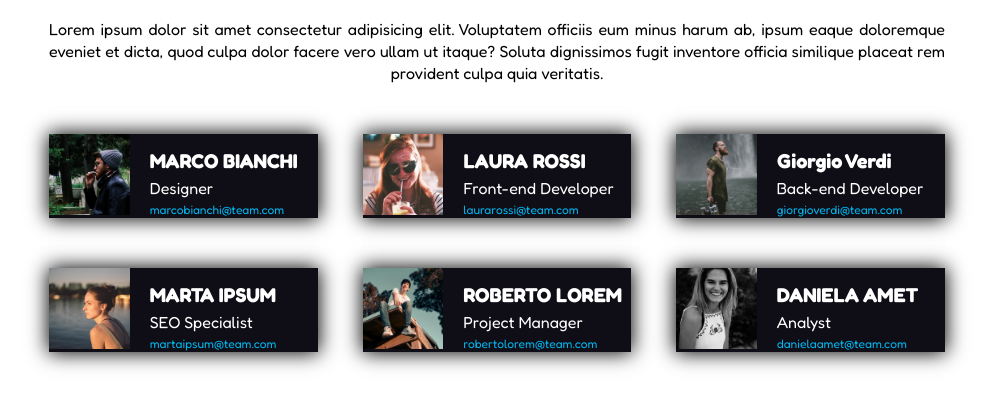
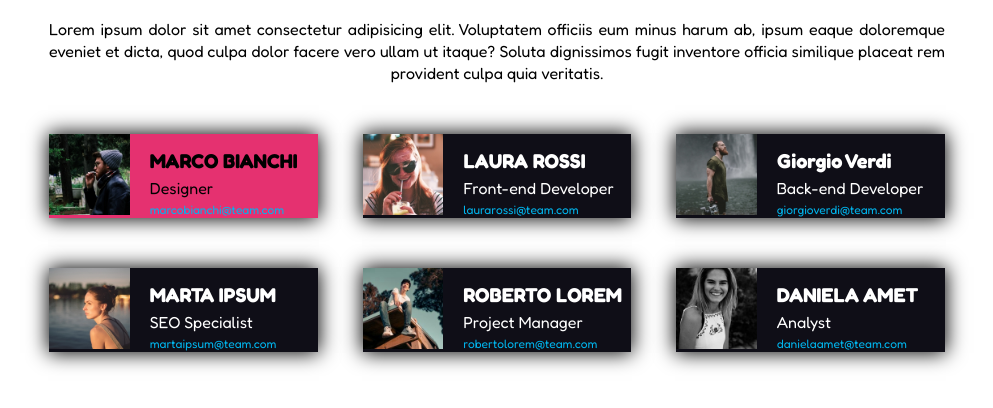
Before and after one commit to Zinni22/html-css-float-cards, a plain HTML site: page index.html in a window 1280 px wide. In both pictures the pointer is over the element 326 px from the left and 304 px from the top of the page. Shown: the part 128-536 px from the top of the page, without its empty margins (143-1136 px from the left). Drawn offline with Linux system fonts and the light colour scheme.

Commit message:
Aggiunta hover sulle card

```diff
--- a/css/style.css
+++ b/css/style.css
@@ -67,3 +67,11 @@ span{
     color: #01b5ed;
     margin-top:20px;
 }
+
+
+/* EFFETTO */
+.card:hover{
+    background-color:#e53170 ;
+    color:black;
+    cursor:pointer;
+}
```
